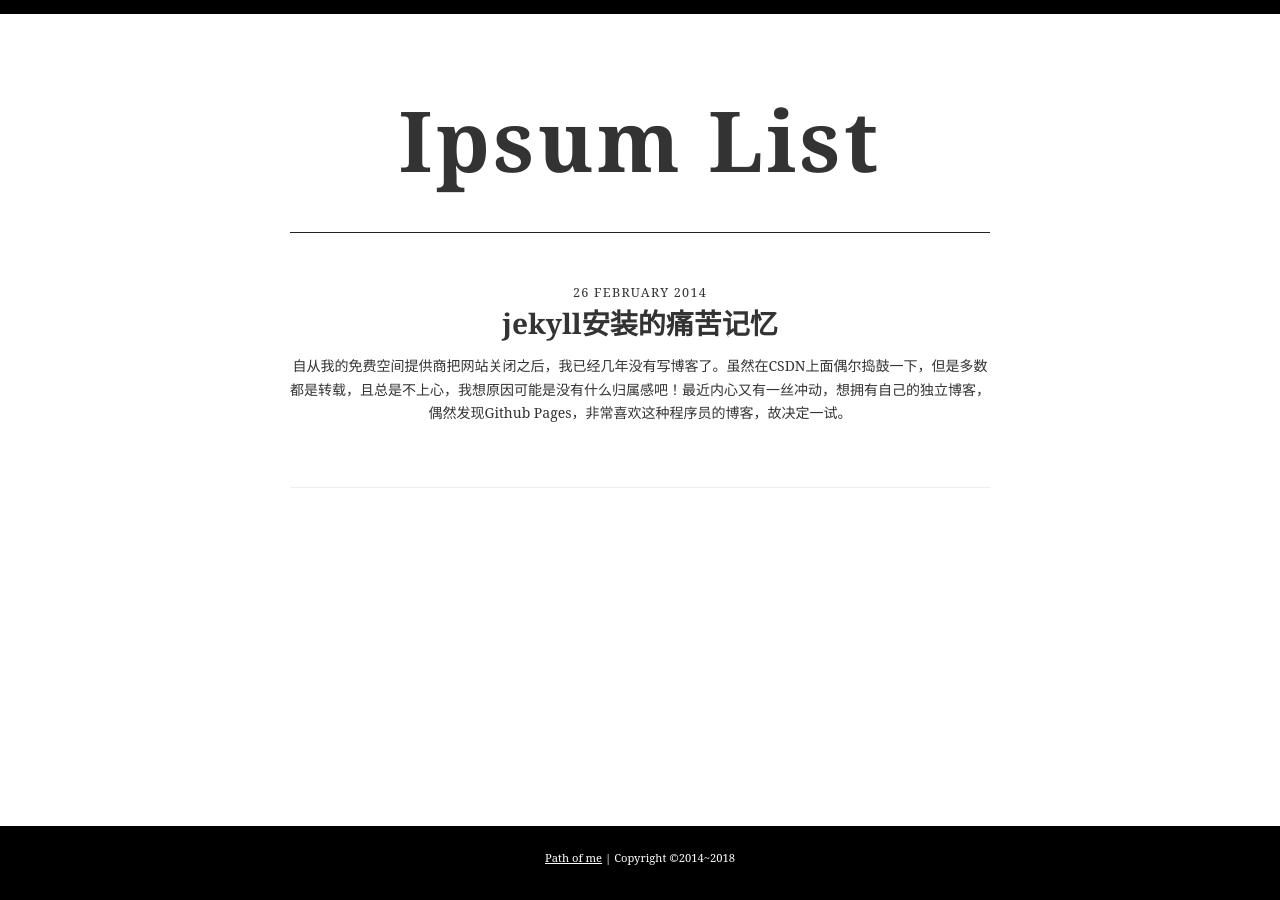
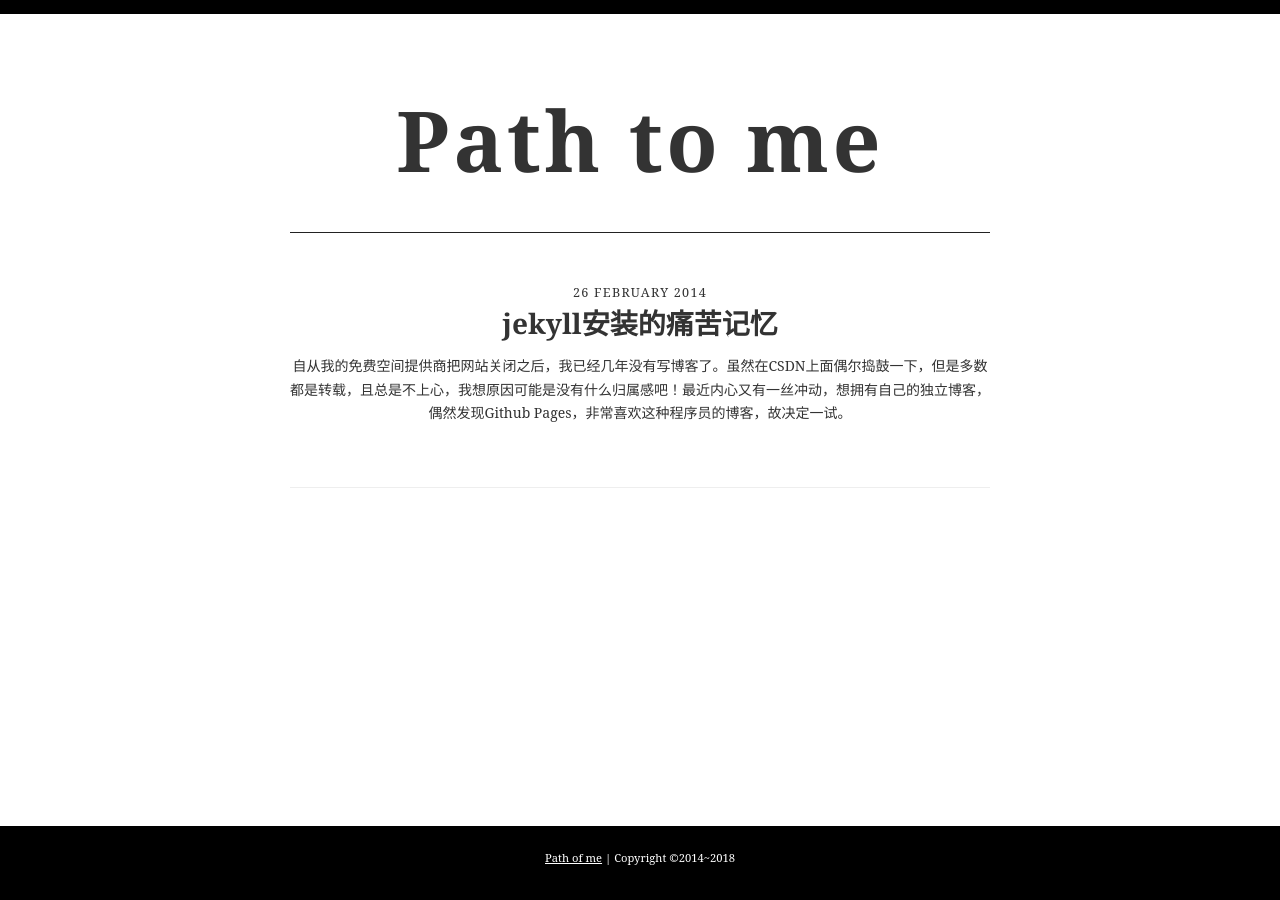
Before and after one commit to flashlib/flashlib.github.io, a Jekyll site: the page built from index.html, in a window 1280 px wide. Built offline with Jekyll 4.4.1, drawn with Linux system fonts in a browser that asks for light colours; some web fonts are replaced; Markdown is read by kramdown in place of the engine named in the settings; the list of posts is cut into pages by our own code.

Commit message:
Update blog title in index.html to [Path to me]

```diff
--- a/index.html
+++ b/index.html
@@ -9,7 +9,7 @@ title: Mainpage
     <main class="container">
     	<div class="row-fluid">
     		<section class="content">
-    		  <h1>Ipsum List</h1>
+    		  <h1>Path to me</h1>
     		</section>
     		<ul class="entries">
     		{% for post in paginator.posts %}
```
